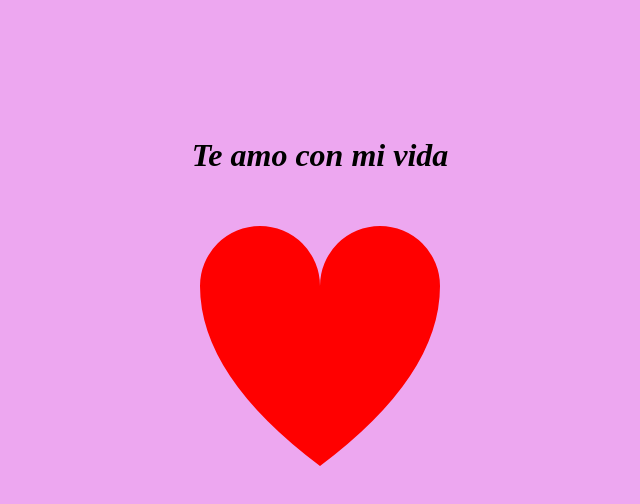
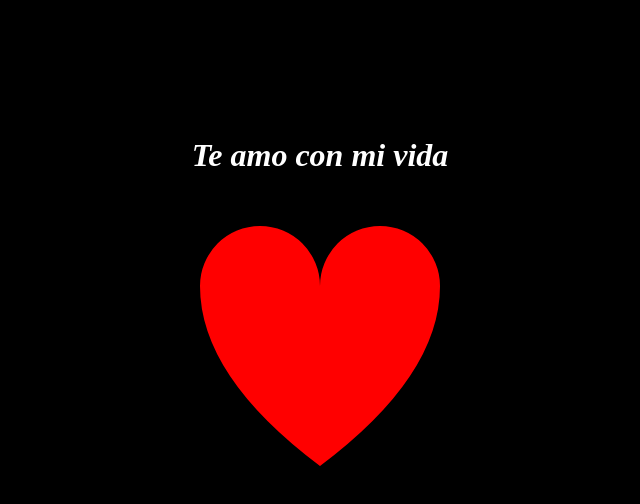
Before and after one commit to Ale-Rosales/Corazon, a plain HTML site: page index.html in a window 1280 px wide. Shown: the whole page, without its empty margins (320-960 px from the left). Drawn offline with Linux system fonts and the light colour scheme.

Commit message:
Esta listo

```diff
--- a/index.html
+++ b/index.html
@@ -6,10 +6,11 @@
     <title>Te amo</title>
     <style>
 
-        body{ background-color: rgb(237, 167, 240);}
+        body{ background-color: rgb(0, 0, 0);}
 
         h1{font-style:italic;
-        font-family:'Lucida Calligraphy';}
+        font-family:'Lucida Calligraphy';
+        color:#FFFFFF;}
 
         svg {
         height: 300px;
```
